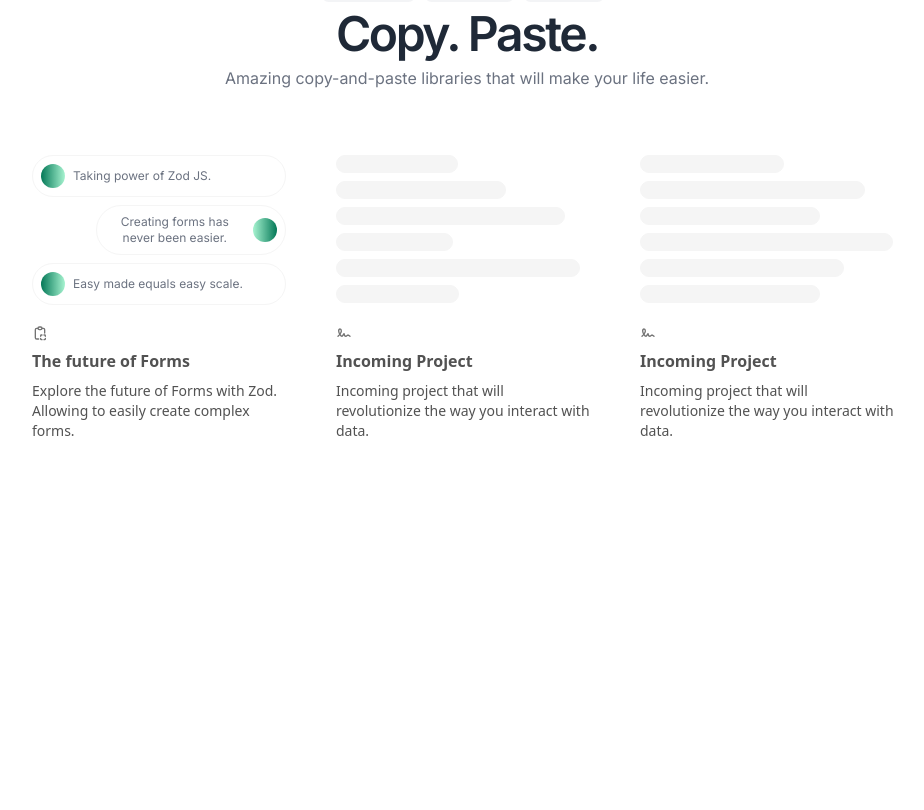
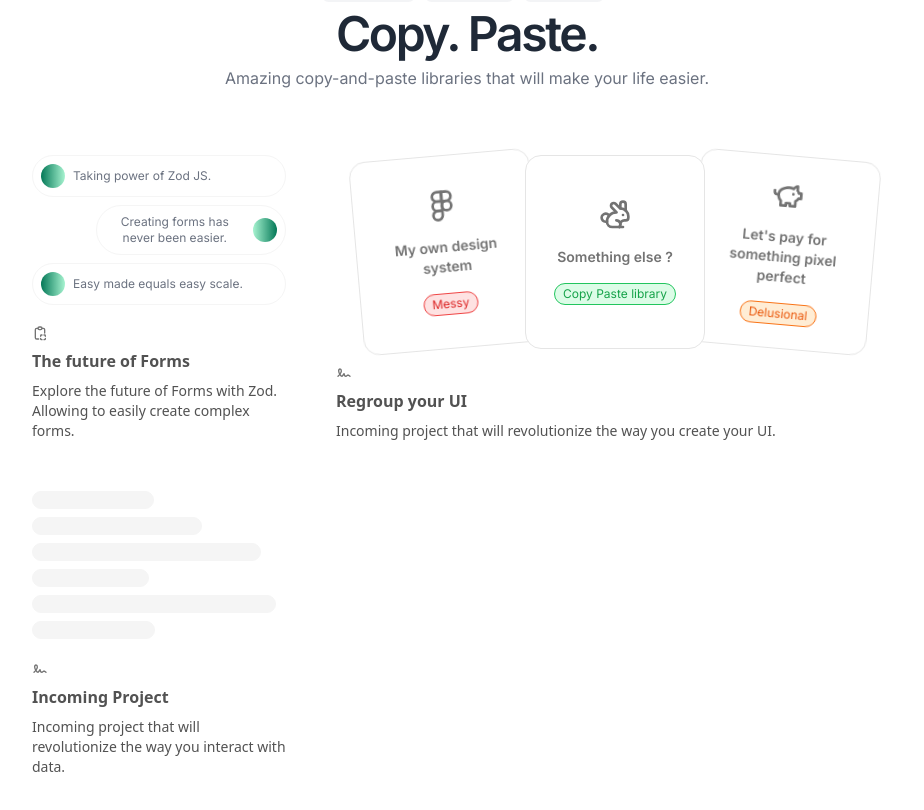
Before and after one commit to thomas1Gaillot/ultimate-side-project, a Next.js app: page / in a window 1280 px wide. Shown: the part 1100-1910 px from the top of the page, without its empty margins (177-1101 px from the left). Before the commit the page ends 1654 px from the top, so only its background shows below. Built offline with nearby package versions, Linux system fonts and the light colour scheme.

Commit message:
new page

```diff
--- /dev/null
+++ b/app/centralized-app/page.tsx
@@ -0,0 +1,30 @@
+import Link from "next/link";
+import {badgeVariants} from "@/components/ui/badge";
+import LetterPullup from "@/components/magicui/letter-pullup";
+
+export default function CentralizedApp() {
+    return (
+        <div className="container py-24 lg:py-32">
+            {/* Announcement Banner */}
+            <div className="flex flex-col items-center gap-8 justify-center">
+                <LetterPullup className={"italic  "} words={"Professional already made the work"} delay={0.04}/>
+                <MadeWithZodBadges/>
+            </div>
+        </div>
+    );
+}
+
+
+function MadeWithZodBadges() {
+    return (
+        <div className={"flex items-center gap-2"}>
+            <p className={' text-xs font-light text-gray-500'}>made with</p>
+            <Link target={'_blank'} href={'https://zod.dev/'}
+                  className={badgeVariants({variant: "outline"})}>zod</Link>
+            <Link target={'_blank'} href={'https://ui.shadcn.com'}
+                  className={badgeVariants({variant: "outline"})}>shadcn-ui</Link>
+            <Link target={'_blank'} href={'https://react-hook-form.com/'}
+                  className={badgeVariants({variant: "outline"})}>react-hook-form</Link>
+        </div>
+    );
+}
--- a/components/[locale]/bento-grid-third-demo.tsx
+++ b/components/[locale]/bento-grid-third-demo.tsx
@@ -5,6 +5,7 @@ import {IconClipboardCopy, IconSignature,} from "@tabler/icons-react";
 import {motion} from "framer-motion";
 import {BentoGrid, BentoGridItem} from "@/components/acernityui/bento-grid";
 import {useRouter} from "next/navigation";
+import {FigmaIcon, PiggyBankIcon, RabbitIcon} from "lucide-react";
 
 export function BentoGridThirdDemo() {
     const router = useRouter()
@@ -22,17 +23,17 @@ export function BentoGridThirdDemo() {
             onClick: () => router.push("/form-made-with-zod")
         },
         {
-            title: "Incoming Project",
+            title: "Regroup your UI",
             description: (
                 <span className="text-sm">
-        Incoming project that will revolutionize the way you interact with data.
+        Incoming project that will revolutionize the way you create your UI.
       </span>
             ),
-            header: <SkeletonTwo/>,
-            className: "md:col-span-1",
+            header: <SkeletonFour/>,
+            className: "md:col-span-2",
             icon: <IconSignature className="h-4 w-4 text-neutral-500"/>,
-            onClick: () => {
-            }
+            onClick: () => router.push("/centralized-app")
+
         },
         {
             title: "Incoming Project",
@@ -197,3 +198,70 @@ const SkeletonThree = () => {
         </motion.div>
     );
 };
+const SkeletonFour = () => {
+    const first = {
+        initial: {
+            x: 20,
+            rotate: -5,
+        },
+        hover: {
+            x: 0,
+            rotate: 0,
+        },
+    };
+    const second = {
+        initial: {
+            x: -20,
+            rotate: 5,
+        },
+        hover: {
+            x: 0,
+            rotate: 0,
+        },
+    };
+    return (
+        <motion.div
+            initial="initial"
+            animate="animate"
+            whileHover="hover"
+            className="flex flex-1 w-full h-full min-h-[6rem] dark:bg-dot-white/[0.2] bg-dot-black/[0.2] flex-row space-x-2"
+        >
+            <motion.div
+                variants={first}
+                className="h-full w-1/3 rounded-2xl bg-white p-4 dark:bg-black dark:border-white/[0.1] border border-neutral-200 flex flex-col items-center justify-center"
+            >
+                <FigmaIcon className="h-8 w-8 text-neutral-500"/>
+                <p className="sm:text-sm text-xs text-center font-semibold text-neutral-500 mt-4">
+                    My own design system
+                </p>
+                <p className="border border-red-500 bg-red-100 dark:bg-red-900/20 text-red-600 text-xs rounded-full px-2 py-0.5 mt-4">
+                    Messy
+                </p>
+            </motion.div>
+            <motion.div
+                className="h-full relative z-20 w-1/3 rounded-2xl bg-white p-4 dark:bg-black dark:border-white/[0.1] border border-neutral-200 flex flex-col items-center justify-center">
+                <RabbitIcon className="h-8 w-8 text-neutral-500"/>
+
+                <p className="sm:text-sm text-xs text-center font-semibold text-neutral-500 mt-4">
+                    {"Something else ? "}
+                </p>
+                <p className="border border-green-500 bg-green-100 dark:bg-green-900/20 text-green-600 text-xs rounded-full px-2 py-0.5 mt-4">
+                    Copy Paste library
+                </p>
+            </motion.div>
+            <motion.div
+                variants={second}
+                className="h-full w-1/3 rounded-2xl bg-white p-4 dark:bg-black dark:border-white/[0.1] border border-neutral-200 flex flex-col items-center justify-center"
+            >
+                <PiggyBankIcon className="h-8 w-8 text-neutral-500"/>
+
+                <p className="sm:text-sm text-xs text-center font-semibold text-neutral-500 mt-4">
+                    {"Let's pay for something pixel perfect"}
+                </p>
+                <p className="border border-orange-500 bg-orange-100 dark:bg-orange-900/20 text-orange-600 text-xs rounded-full px-2 py-0.5 mt-4">
+                    Delusional
+                </p>
+            </motion.div>
+        </motion.div>
+    );
+};
```
